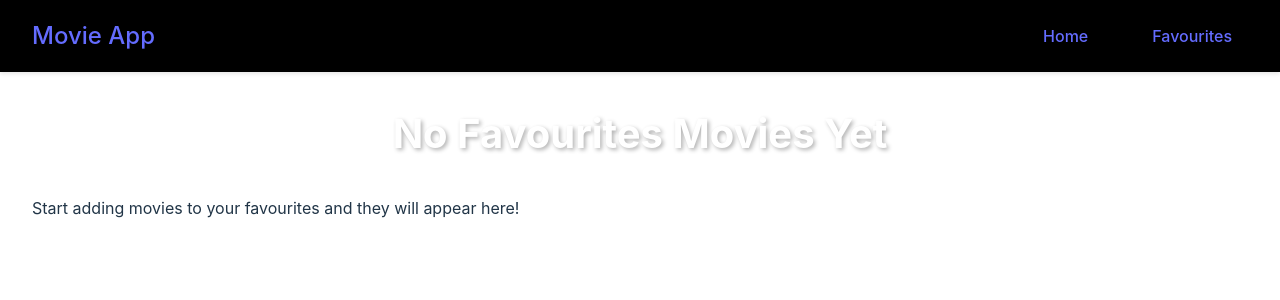
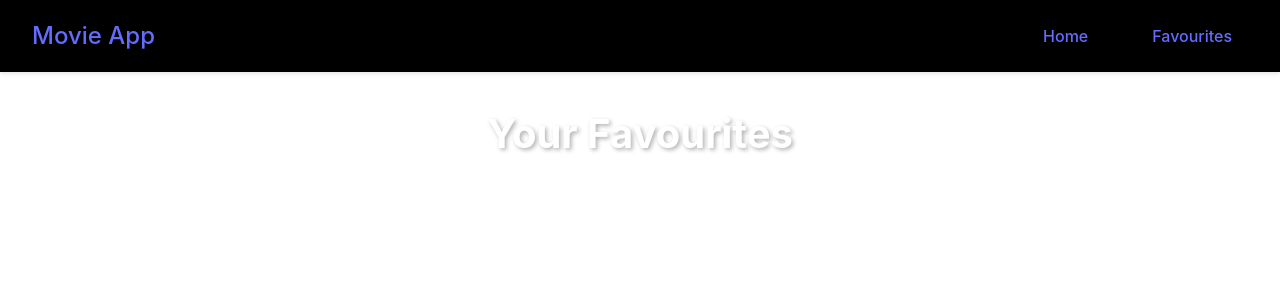
Before and after one commit to Dennis-Denkyi/movie-frontend, a React (Vite) app: page /favourites in a window 1280 px wide. Shown: the top 300 px of the page. Built offline with nearby package versions, Linux system fonts and the light colour scheme.

Commit message:
Favourites Context

```diff
--- a/src/App.jsx
+++ b/src/App.jsx
@@ -4,10 +4,11 @@ import Home from './pages/Home'
 import Favourites from './pages/Favourites'
 import NavBar from './components/NavBar'
 import {Routes, Route} from 'react-router-dom'
+import { MovieProvider } from './contexts/MovieContext'
 
 function App() {
   return (
-    <div>
+    <MovieProvider>
       <NavBar />
     <main className= "main-container">
       <Routes>
@@ -15,7 +16,7 @@ function App() {
         <Route path="/favourites" element={<Favourites />} />
       </Routes>
     </main>
-    </div>
+    </MovieProvider>
   );
 }
 
--- a/src/components/MovieCard.jsx
+++ b/src/components/MovieCard.jsx
@@ -1,8 +1,15 @@
 import "../css/MovieCard.css";
+import { useMovieContext } from "../contexts/MovieContext";
 
 function MovieCard({ movie }) {
+  const { addToFavourites, removeFromFavourites, isFavourite } = useMovieContext();
+  const favourite = isFavourite(movie.id);
+
   function onFavouriteClick() {
-    alert("clicked");
+    e.preventDefault();
+    if (favourite) removeFromFavourites(movie.id);
+     else addToFavourites(movie);
+
   }
 
   return (
@@ -13,7 +20,7 @@ function MovieCard({ movie }) {
           alt={movie.title}
         />
         <div className="movie-overlay">
-          <button className="favourite-button" onClick={onFavouriteClick}>
+          <button className={`favourite-btn ${favourite ? "active" : ""}`} onClick={onFavouriteClick}>
             🤍
           </button>
         </div>
--- /dev/null
+++ b/src/contexts/MovieContext.jsx
@@ -0,0 +1,46 @@
+import { createContext,useState, useContext,useEffect, use  } from "react";
+
+const MovieContext = createContext();
+
+export const useMovieContext = () => useContext(MovieContext);
+
+export const MovieProvider = ({ children }) => {
+  const [favourites, setFavourites] = useState([]);
+
+  useEffect(() => {
+    const storedFavs = localStorage.getItem("favourites");
+    if (storedFavs)
+      setFavourites(JSON.parse(storedFavs));
+
+  },[])
+
+  useEffect(() => { localStorage.setItem("favourites", JSON.stringify(favourites)); }, [favourites]);
+
+  const addToFavourites = (movie) => {
+    setFavourites((prev) => [...prev, movie]);
+  }
+
+    const removeFromFavourites = (movieId) => {
+      setFavourites((prev) => prev.filter((movie) => movie.id !== movieId));
+    }
+
+    const isFavourite = (movieId) => {
+      return favourites.some((movie) => movie.id === movieId);
+    }
+
+    const value = {
+      favourites,
+      addToFavourites,
+      removeFromFavourites,
+      isFavourite,
+    };
+
+  return (
+    <MovieContext.Provider value={value}>
+      {children}
+    </MovieContext.Provider>
+  );
+
+
+
+}
--- a/src/pages/Favourites.jsx
+++ b/src/pages/Favourites.jsx
@@ -1,12 +1,27 @@
 import "../css/Favourites.css"
+import { useMovieContext } from "../contexts/MovieContext";
+import MovieCard from "../components/MovieCard";
 
 function Favourites() {
-  return ( <div className= "favourites">
+  const { favourites } = useMovieContext();
+
+  if (favourites) {
+    return (
+      <div className="favourites">
+        <h2>Your Favourites</h2>
+        <div className="movies-grid">
+        {favourites.map((movie) => (
+          <MovieCard movie={movie} key={movie.id} />
+        ))}
+        </div>
+      </div>
+  );
+  }
+
+  return (
+  <div className= "favourites-empty">
     <h2>No Favourites Movies Yet</h2>
-    <p>Start adding movies to your favourites and they will appear here!
-
-    </p>
-
+    <p>Start adding movies to your favourites and they will appear here!</p>
   </div>
   );
 }
--- a/src/pages/Home.jsx
+++ b/src/pages/Home.jsx
@@ -76,7 +76,7 @@ function Home() {
       {loading ? (
         <div className= "loading">Loading...</div>
       ):(
-        <div className="movie-grid">
+        <div className="movies-grid">
         {movies.map((movie) => (
           <MovieCard movie={movie} key={movie.id} />
         ))}
```
